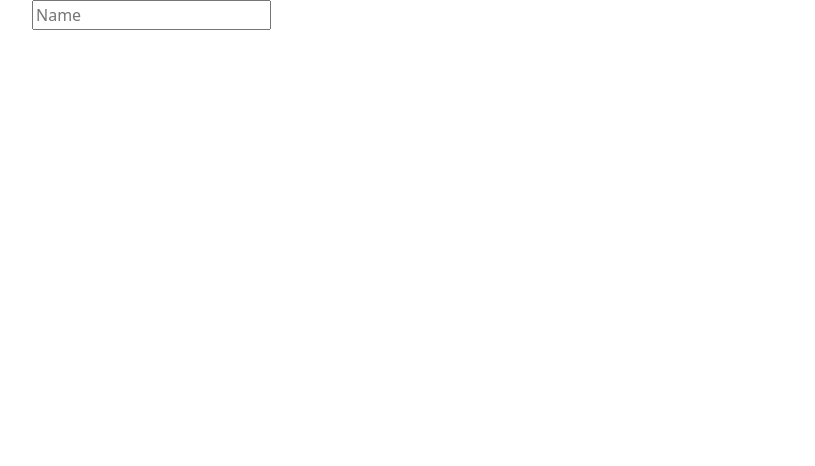
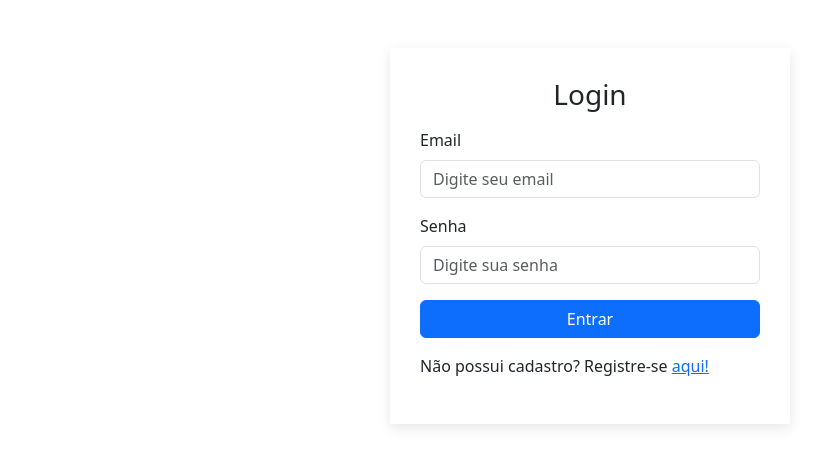
Before and after one commit to jupitters/java-shop, a React app in the folder frontend/: page /login in a window 1280 px wide. Shown: the top 466 px of the page, without its empty margins (50-865 px from the left). Built offline with nearby package versions, Linux system fonts and the light colour scheme; the HTML template or start-up script is replaced by a standard one.

Commit message:
form login

```diff
--- a/frontend/package.json
+++ b/frontend/package.json
@@ -10,6 +10,7 @@
     "preview": "vite preview"
   },
   "dependencies": {
+    "axios": "^1.13.1",
     "bootstrap": "^5.3.8",
     "react": "^19.1.1",
     "react-bootstrap": "^2.10.10",
--- a/frontend/src/components/Navbar.jsx
+++ b/frontend/src/components/Navbar.jsx
@@ -2,7 +2,7 @@ import { Link } from "react-router-dom";
 
 const Navbar = () => {
   return (
-    <nav className={{display: "flex", gap: "1rem", padding: "10px"}}>
+    <nav style={{display: "flex", gap: "1rem", padding: "10px"}}>
         <Link to="/">Home</Link>
         <Link to="/cart">Cart</Link>
         <Link to="/profile">Profile</Link>
--- a/frontend/src/pages/Login.jsx
+++ b/frontend/src/pages/Login.jsx
@@ -1,15 +1,53 @@
-import React from 'react'
+import React, { useState } from "react";
+import { Form, Button, Container } from "react-bootstrap";
 
 const Login = () => {
+  const [email, setEmail] = useState("");
+  const [senha, setSenha] = useState("");
+
+  const handleSubmit = (e) => {
+    e.preventDefault();
+
+    try{
+
+    } catch (error) {
+        console.log(error);
+    }
+  };
+
   return (
-    <div className='container'>
-        <div>
-            <form>
-                <input type='text' placeholder='Name'></input>
-            </form>
-        </div>
-    </div>
-  )
-}
+    <Container className="mt-5" style={{boxShadow: "0 4px 12px rgba(0, 0, 0, 0.1)", padding: "30px", backgroundColor: "#fff", maxWidth: "400px" }}>
+      <h3 className="text-center mb-3">Login</h3>
+      <Form onSubmit={handleSubmit}>
+        <Form.Group className="mb-3" controlId="formBasicEmail">
+          <Form.Label>Email</Form.Label>
+          <Form.Control
+            type="email"
+            placeholder="Digite seu email"
+            value={email}
+            onChange={(e) => setEmail(e.target.value)}
+            required
+          />
+        </Form.Group>
 
-export default Login
+        <Form.Group className="mb-3" controlId="formBasicPassword">
+          <Form.Label>Senha</Form.Label>
+          <Form.Control
+            type="password"
+            placeholder="Digite sua senha"
+            value={senha}
+            onChange={(e) => setSenha(e.target.value)}
+            required
+          />
+        </Form.Group>
+
+        <Button variant="primary" type="submit" className="w-100">
+          Entrar
+        </Button>
+      </Form>
+      <p className="mt-3">Não possui cadastro? Registre-se <a href="/register">aqui!</a></p>
+    </Container>
+  );
+};
+
+export default Login;
--- a/frontend/src/pages/NotFound.jsx
+++ b/frontend/src/pages/NotFound.jsx
@@ -1,8 +1,12 @@
 import React from 'react'
+import Navbar from '../components/Navbar'
 
 const NotFound = () => {
   return (
-    <div>Page Not Found!</div>
+    <div>
+        <Navbar />
+        Page Not Found!
+    </div>
   )
 }
 
```
Also changed, not shown: 1 other file (tests, documents, lock files or other folders).
